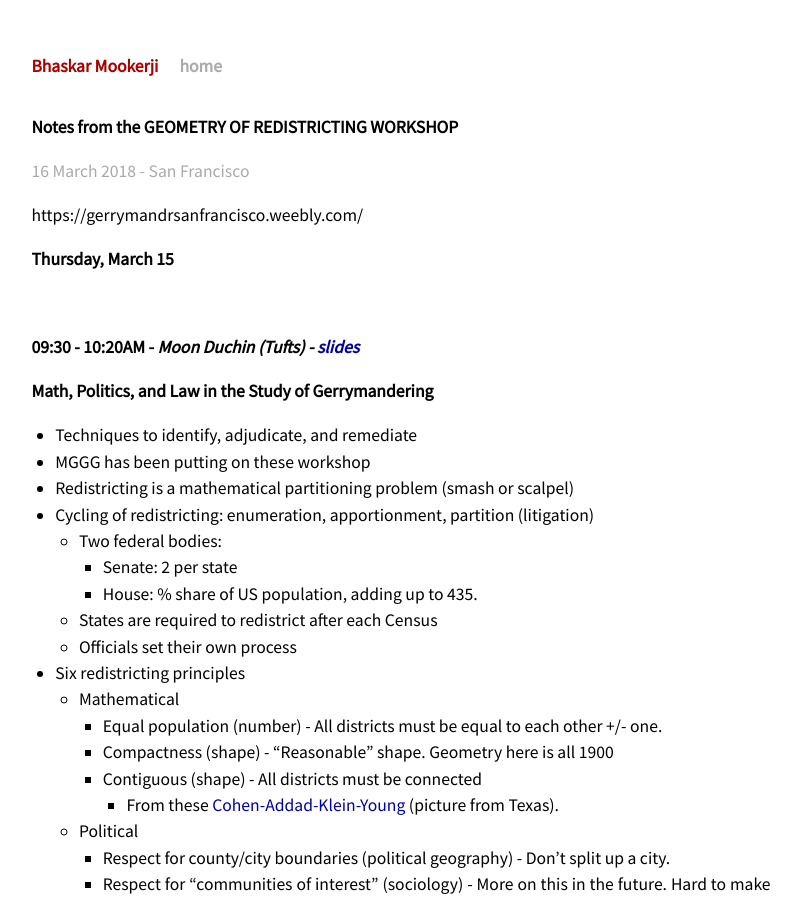
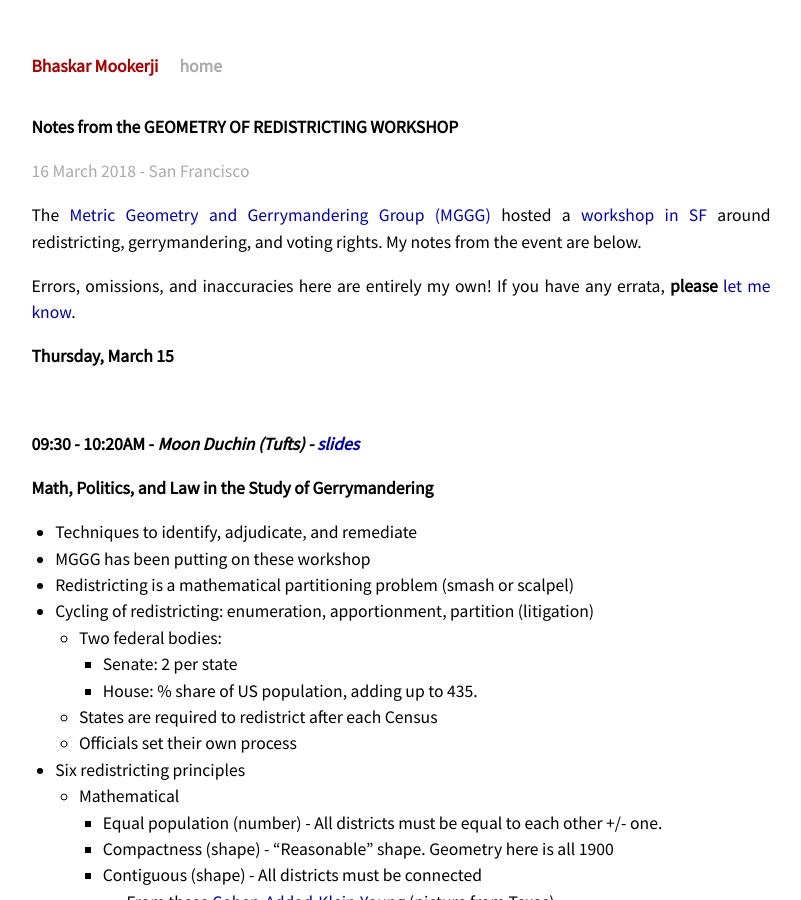
Before and after one commit to mookerji/mookerji.github.io, a Jekyll site: the page built from _posts/2018-03-16-redistricting-workshop.md, in a window 1280 px wide and 900 px high. Shown: the whole window, without its empty margins (239-1040 px from the left). Built offline with Jekyll 4.4.1, drawn with Linux system fonts in a browser that asks for light colours; some of the changed text lies outside the part shown.

Commit message:
More links and errata

```diff
--- a/_posts/2018-03-16-redistricting-workshop.md
+++ b/_posts/2018-03-16-redistricting-workshop.md
@@ -8,7 +8,15 @@ tags: commentary life
 
 <p class="meta"> 16 March 2018 - San Francisco </p>
 
-https://gerrymandrsanfrancisco.weebly.com/
+The
+[ Metric Geometry and Gerrymandering Group (MGGG) ](https://sites.tufts.edu/gerrymandr/)
+hosted a [workshop in SF](https://gerrymandrsanfrancisco.weebly.com/) around
+redistricting, gerrymandering, and voting rights. My notes from the event are
+below.
+
+Errors, omissions, and inaccuracies here are entirely my own! If you have any
+errata, **please**
+[let me know](mailto:mookerji@gmail.com?subject=redistricting-blog-error).
 
 ## Thursday, March 15
 <br>
@@ -116,7 +124,8 @@ https://gerrymandrsanfrancisco.weebly.com/
   - Efficiency gap (Excess vote, losing vote)
   - Always between -0.5 and 0.5 (up to half of the votes are wasted)
   - Assumes equal turnout (depends only on seat margin and vote margin)
-  - Not covering unequal turnout (see Veomett, 2018)
+  - Not covering unequal turnout (see
+    [Veomett, 2018](https://arxiv.org/abs/1801.05301)).
   - Efficiency gap has slope 2 on the symmetry method parallelogram
   - With 60% of vote, you deserve 70% of seats.
   - With 75% of vote, you deserve 100% of seats. With more lopsided elections,
@@ -325,7 +334,6 @@ p* Issues also affect other countries, not just the US (e.g., population centers
 
 <br>
 ## Friday, March 16
-
 <br>
 ### 09:30 - 10:20AM - *Lisa García Bedolla (UC Berkeley) - [slides][bedolla_slides]*
 **Why the Lines Matter: Race and Representation**
```
